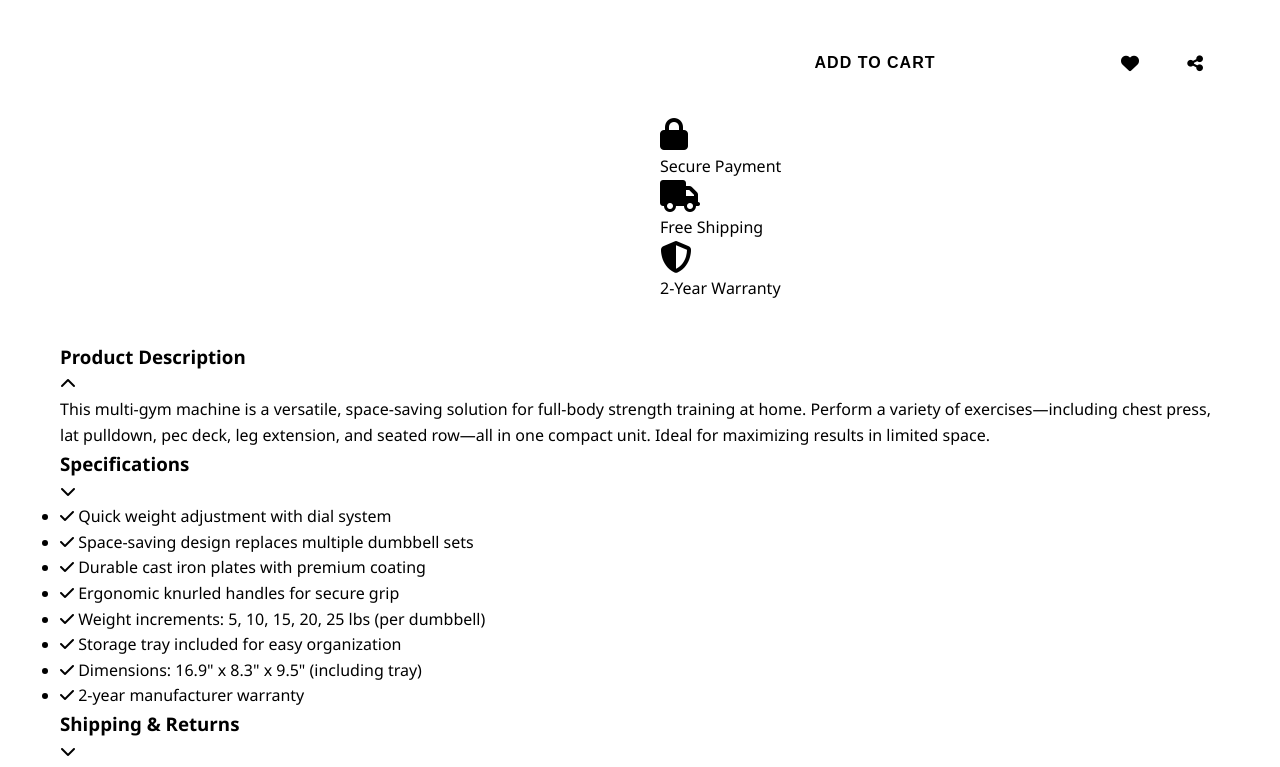
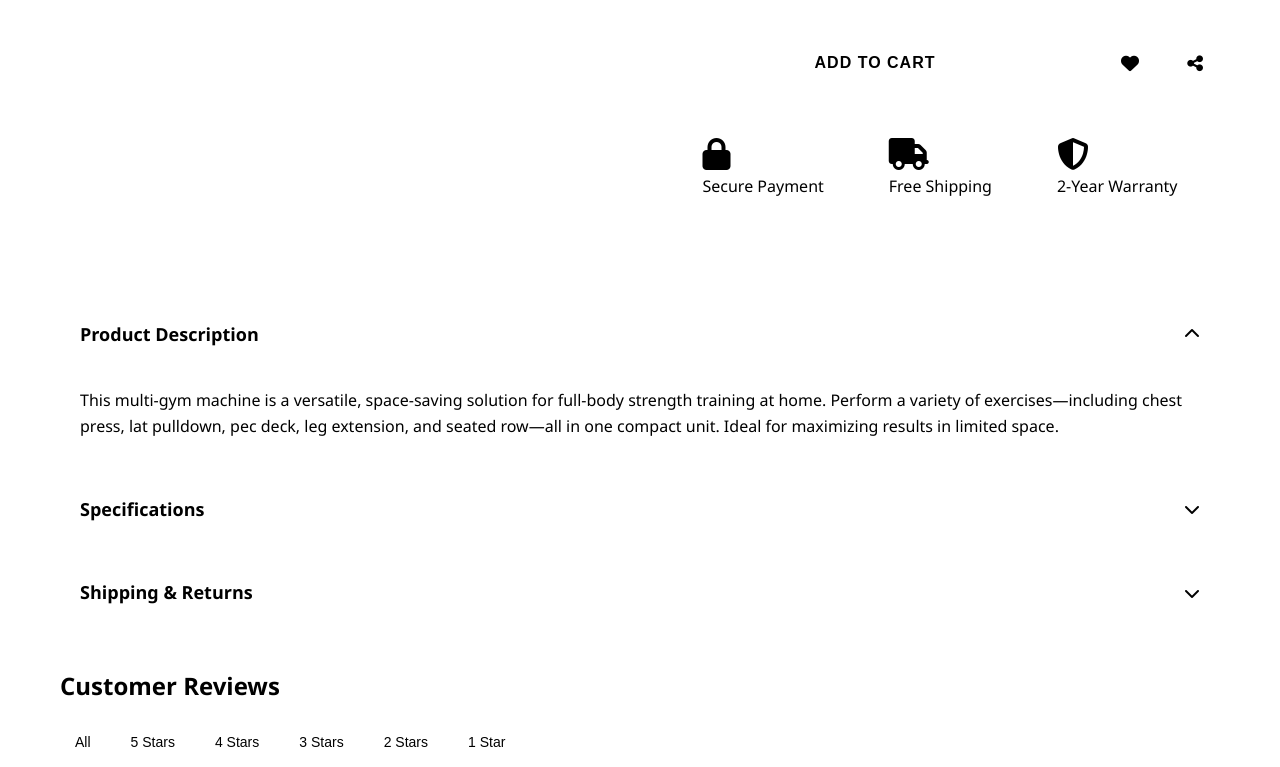
Before and after one commit to ChiragBansal20/Wellness_HUB, a plain HTML site: page Product_Pages/P_Page1.html in a window 1280 px wide. Shown: the part 562-1329 px from the top of the page. Drawn offline with Linux system fonts and the light colour scheme; a script that the page names is missing.

Commit message:
Update product_page1.css
css updated in product page

```diff
--- a/Product_Pages/product_page1.css
+++ b/Product_Pages/product_page1.css
@@ -298,3 +298,107 @@
       background-color: var(--secondary);
       color: var(--white);
     }
+ .trust-badges {
+      display: flex;
+      gap: 20px;
+      justify-content: space-around;
+      margin-top: 30px;
+      padding: 20px;
+      background-color: var(--light-gray);
+      border-radius: 8px;
+    }
+
+    .trust-badges img {
+      height: 40px;
+      opacity: 0.7;
+      transition: var(--transition);
+    }
+
+    .trust-badges img:hover {
+      opacity: 1;
+    }
+
+    /* Collapsible Sections */
+    .product-collapsible {
+      margin: 40px 0;
+    }
+
+    .collapsible-section {
+      border: 1px solid var(--border);
+      border-radius: 8px;
+      margin-bottom: 15px;
+      overflow: hidden;
+    }
+
+    .collapsible-header {
+      padding: 20px;
+      background-color: var(--light-gray);
+      display: flex;
+      justify-content: space-between;
+      align-items: center;
+      cursor: pointer;
+      transition: var(--transition);
+    }
+
+    .collapsible-header:hover {
+      background-color: #e9e9e9;
+    }
+
+    .collapsible-header h3 {
+      font-size: 18px;
+      font-weight: 600;
+    }
+
+    .collapsible-content {
+      padding: 0;
+      max-height: 0;
+      overflow: hidden;
+      transition: max-height 0.3s ease, padding 0.3s ease;
+    }
+
+    .collapsible-content.show {
+      padding: 20px;
+      max-height: 500px;
+    }
+
+    .specifications-list {
+      list-style: none;
+    }
+
+    .specifications-list li {
+      margin-bottom: 10px;
+      display: flex;
+      align-items: center;
+    }
+
+    .specifications-list i {
+      color: var(--success);
+      margin-right: 10px;
+    }
+
+    /* Reviews Section */
+    .reviews-section {
+      margin: 40px 0;
+    }
+
+    .reviews-section h2 {
+      margin-bottom: 20px;
+      font-size: 24px;
+    }
+
+    .reviews-filter {
+      display: flex;
+      gap: 10px;
+      margin-bottom: 20px;
+      flex-wrap: wrap;
+    }
+
+    .filter-btn {
+      padding: 8px 15px;
+      background-color: var(--light-gray);
+      border: none;
+      border-radius: 20px;
+      cursor: pointer;
+      transition: var(--transition);
+      font-size: 14px;
+    }
```
